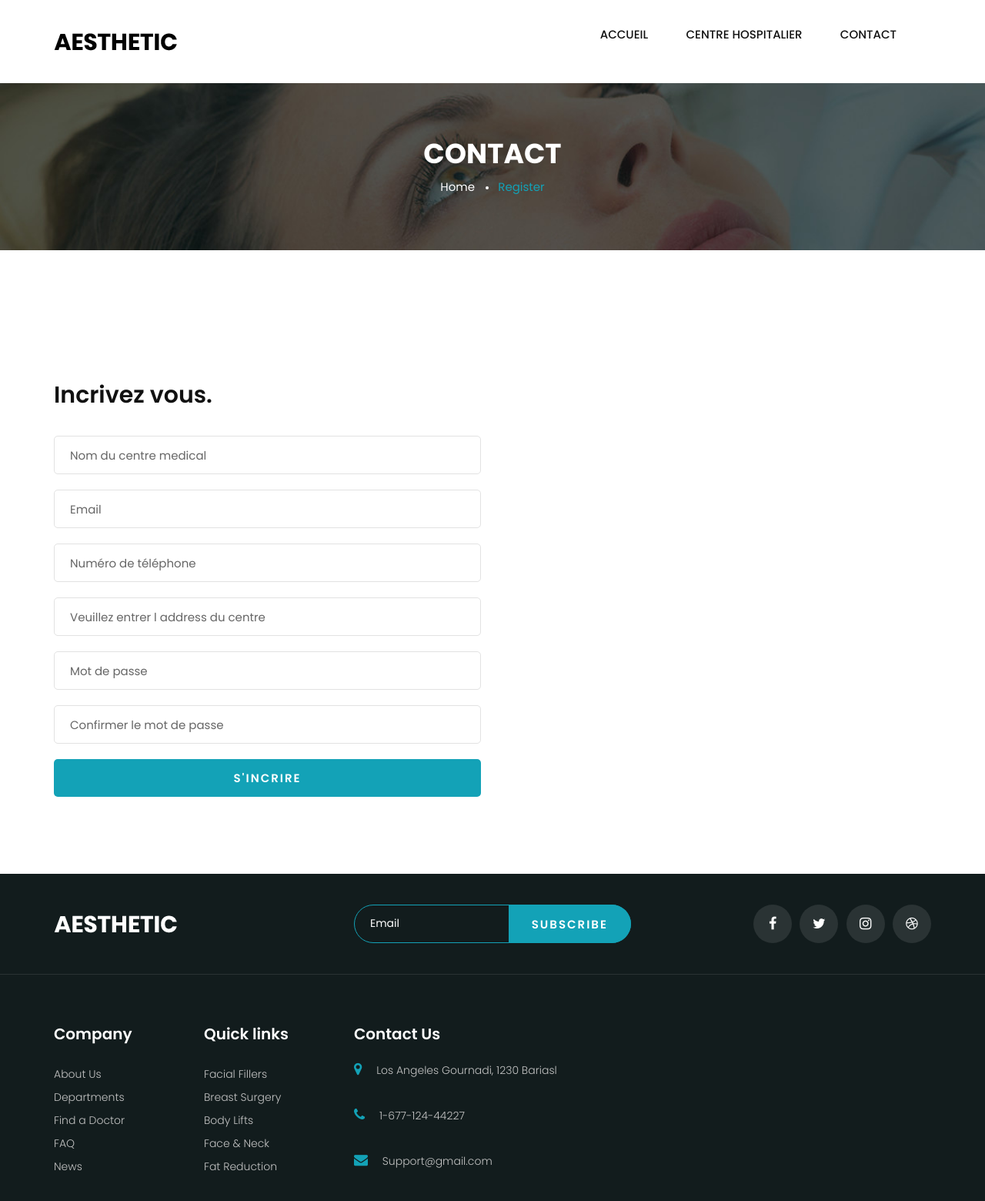
After one commit to FranckyPopo/appointmen_medical__NaN, a Django app: page /register/ in a window 1280 px wide. The commit adds this page. Shown: the whole page at 77% size. Run offline with Django 4.2, Linux system fonts and the light colour scheme; a map, chart or similar area stays blank; some libraries are stand-ins or nearby versions; grey boxes are pictures that could not be loaded.

Commit message:
Il est posible d'inscrire un centre de santé

```diff
--- a/appointmen/settings.py
+++ b/appointmen/settings.py
@@ -41,6 +41,7 @@ INSTALLED_APPS = [
     'user',
     'front',
     'phonenumber_field',
+    'widget_tweaks',
 ]
 
 MIDDLEWARE = [
--- a/appointmen/urls.py
+++ b/appointmen/urls.py
@@ -5,4 +5,5 @@ from django.urls import path, include
 urlpatterns = [
     path('admin/', admin.site.urls),
     path('', include("front.urls")),
+    path('', include("user.urls")),
 ]
--- a/front/templates/front/pages/contact.html
+++ b/front/templates/front/pages/contact.html
@@ -4,7 +4,7 @@
 
     {% block "content" %}
     <!-- Breadcrumb Section Begin -->
-    <section class="breadcrumb-option spad set-bg" data-setbg="{% static 'front/img/breadcrumb-bg.jpg' %}">
+        <section class="breadcrumb-option spad set-bg" data-setbg="{% static 'front/img/breadcrumb-bg.jpg' %}">
             <div class="container">
                 <div class="row">
                     <div class="col-lg-12 text-center">
--- a/front/templates/front/pages/index.html
+++ b/front/templates/front/pages/index.html
@@ -268,7 +268,6 @@
             </div>
         </div>
     </section>
-    <!-- Services Section End -->
 
     <!-- Footer Section Begin -->
     <footer class="footer">
--- a/user/apps.py
+++ b/user/apps.py
@@ -4,3 +4,6 @@ from django.apps import AppConfig
 class UserConfig(AppConfig):
     default_auto_field = 'django.db.models.BigAutoField'
     name = 'user'
+
+    def ready(self):
+        import user.signals
--- /dev/null
+++ b/user/forms.py
@@ -0,0 +1,19 @@
+from django.contrib.auth.forms import UserCreationForm
+from django.contrib.auth import get_user_model
+from django import forms
+from phonenumber_field.modelfields import PhoneNumberField
+
+
+class UserFormRegister(UserCreationForm, forms.ModelForm):
+    class Meta:
+        model = get_user_model()
+        fields = [
+            "medical_center_name",
+            "email",
+            "phone_number",
+            "address",
+            "password1",
+            "password2",
+        ]
+
+    email = forms.EmailField(required=True)
--- /dev/null
+++ b/user/templates/user/register.html
@@ -0,0 +1,50 @@
+{% extends 'front/base/base.html' %}
+{% load static %}
+{% load widget_tweaks %}
+
+{% block "content" %}
+        <!-- Breadcrum Section-->
+        <section class="breadcrumb-option spad set-bg" data-setbg="{% static 'front/img/breadcrumb-bg.jpg' %}">
+            <div class="container">
+                <div class="row">
+                    <div class="col-lg-12 text-center">
+                        <div class="breadcrumb__text">
+                            <h2>Contact</h2>
+                            <div class="breadcrumb__links">
+                                <a href="{% url 'front_index' %}">Home</a>
+                                <span>Register</span>
+                            </div>
+                        </div>
+                    </div>
+                </div>
+            </div>
+        </section>
+        <!-- Breadcrum Section end -->
+
+        <!-- Contact Section Begin -->
+        <section class="contact spad">
+            <div class="container">
+                <div class="contact__content">
+                    <div class="row">
+                        <div class="col-lg-6 col-md-6">
+                            <div class="contact__form">
+                                <h3>Incrivez vous.</h3>
+                                <form action="{% url 'user_register' %}" method="POST">
+                                    {% csrf_token %}
+                                    {% render_field form.medical_center_name placeholder="Nom du centre medical" %}
+                                    {% render_field form.email placeholder="Email" %}
+                                    {% render_field form.phone_number placeholder="Numéro de téléphone" %}
+                                    {% render_field form.address placeholder="Veuillez entrer l address du centre" %}
+                                    {% render_field form.password1 placeholder="Mot de passe" %}
+                                    {% render_field form.password2 placeholder="Confirmer le mot de passe" %}
+                                    <button type="submit" class="site-btn">S'incrire</button>
+                                </form>
+                            </div>
+                        </div>
+                    </div>
+                </div>
+            </div>
+        </section>
+        <!-- Contact Section End -->
+
+{% endblock "content" %}
--- /dev/null
+++ b/user/urls.py
@@ -0,0 +1,7 @@
+from django.urls import path
+
+from user.views import UserRegister
+
+urlpatterns = [
+    path("register/", UserRegister.as_view(), name="user_register"),
+]
--- a/user/views.py
+++ b/user/views.py
@@ -1 +1,23 @@
 from django.shortcuts import render
+from django.views import View
+from django.http import HttpResponse
+
+from user.forms import UserFormRegister
+
+class UserRegister(View):
+    template_name = "user/register.html"
+    form_class = UserFormRegister
+
+    def get(self, request):
+        context = {
+            "form": self.form_class,
+        }
+        return render(request, self.template_name, context=context)
+
+    def post(self, request):
+        form = self.form_class(request.POST)
+
+        if form.is_valid():
+            form.save()
+            return HttpResponse("Compte créé")
+        return HttpResponse("Impossible de créé le Compte")
```
Also changed, not shown: REDME.md (+4 -2 lines), user/signals.py (added, +8 -0 lines).
